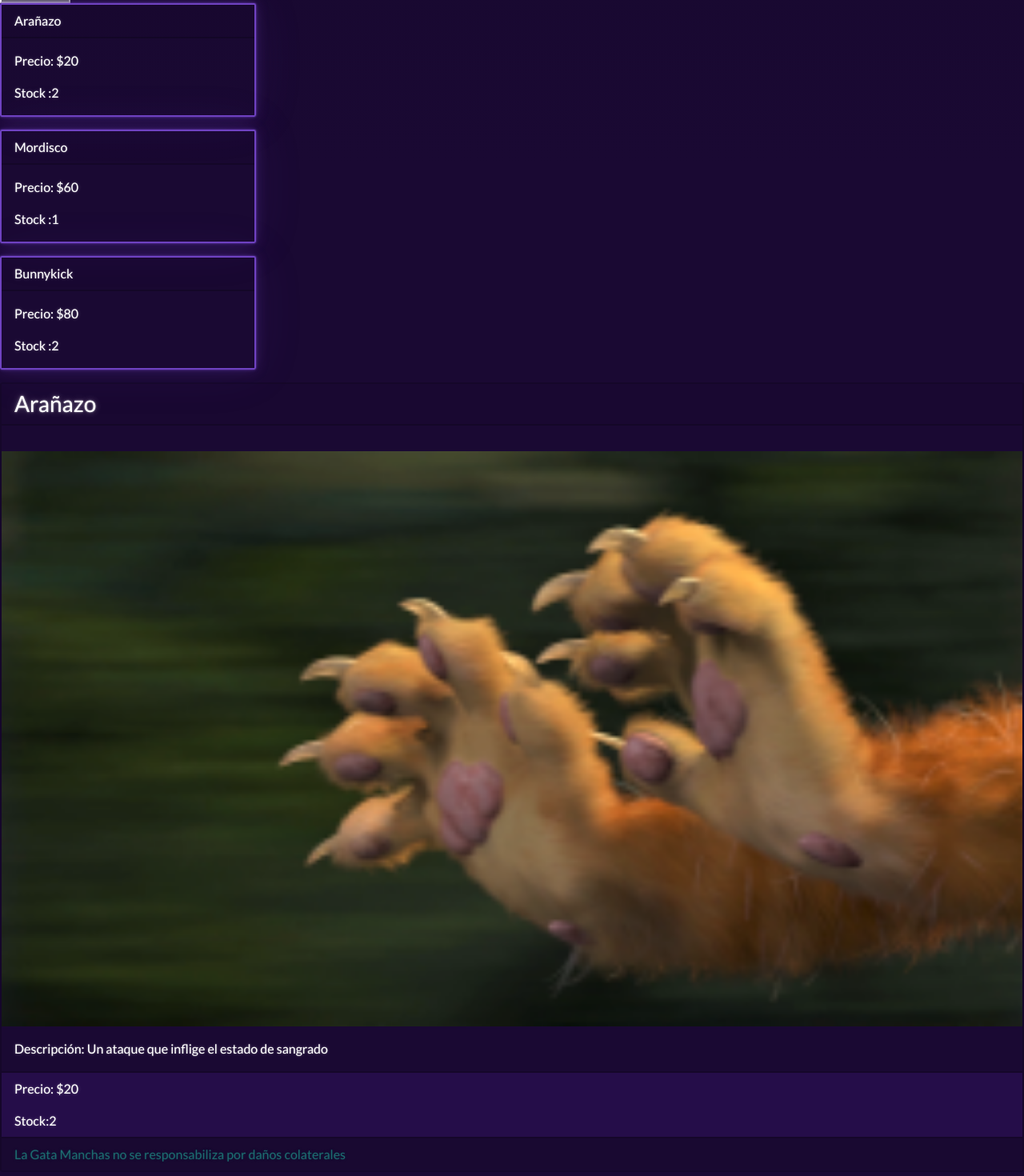
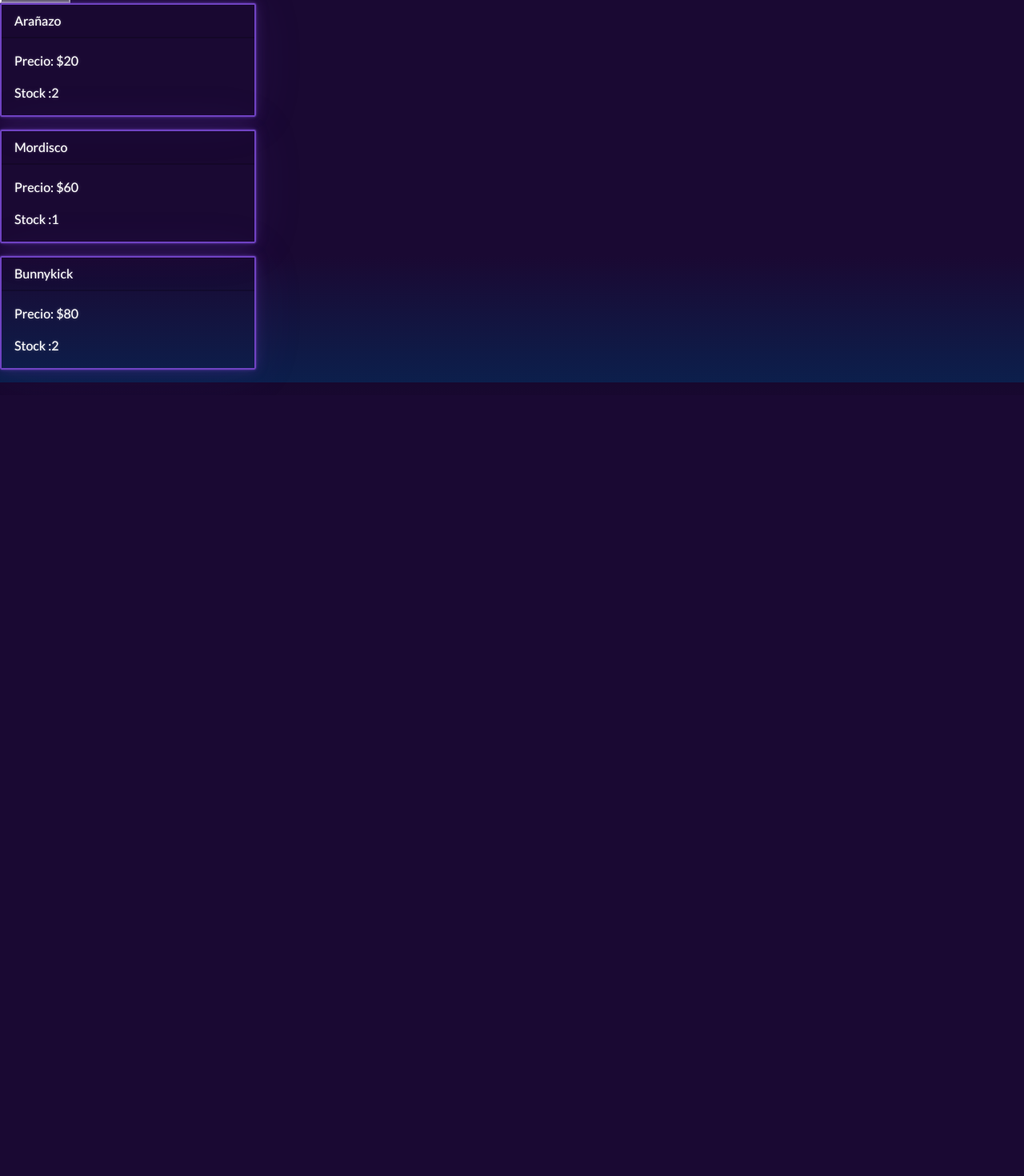
Before and after one commit to ffloresbalaguer/proyectoReact, a React (Create React App) app in the folder my-app/: page / in a window 1280 px wide. Shown: the part 306-1776 px from the top of the page at 80% size. After the commit the page ends 800 px from the top, so only its background shows below. Built offline with nearby package versions, Linux system fonts and the light colour scheme.

Commit message:
MAP Revised

```diff
--- a/my-app/src/components/App.jsx
+++ b/my-app/src/components/App.jsx
@@ -1,14 +1,13 @@
 import './App.css';
 import Navbar from "./Navbar/Navbar";
 import ItemListContainer from './ItemListContainer/ItemListContainer';
-import ItemDetailContainer from './ItemDetailContainer/ItemDetailContainer';
+
 
 function App() {
   return (
     <div>
       <Navbar />
       <ItemListContainer greeting="Bienvenidos a Manchas Store"  />
-      <ItemDetailContainer/>
     </div>
 
   );
--- a/my-app/src/components/Data/Data.js
+++ b/my-app/src/components/Data/Data.js
@@ -1,4 +1,4 @@
-import aranazo1 from "../Data/CatClaws1250.png";
+/*import aranazo1 from "../Data/CatClaws1250.png";
 import mordisco1 from "../Data/CatBite1250.jpg";
 import bunny1 from "../Data/BunnyKick1250.jpg";
 
@@ -8,4 +8,4 @@ const productos = [
     {nombre:"Bunnykick", precio:80, stock:2, image: bunny1, descripcion: "Un ataque combo muy poderoso pero con largo tiempo de recarga"}
 ]
 
-export default productos;
+export default productos;*/
--- a/my-app/src/components/Item/Item.jsx
+++ b/my-app/src/components/Item/Item.jsx
@@ -1,54 +1,21 @@
-import {React, useState, useEffect} from 'react';
-import productos from '../Data/Data';
-
-
-function consultarPromesa(confirmacion) {
-    return new Promise ((res,rej) => {
-        if (confirmacion) {
-            res(productos)
-        } else {
-            rej("Accesso denegado")
-        }
-    })
-}
-
-
-const Item = () => {
-
-    const [Item, setItem] = useState([]);
-
-
-
-    useEffect(() => {
-        consultarPromesa(true)
-    .then(producto=> {
-        const productosJSX = producto.map((producto, indice) =>
-            <div className="card border-primary mb-3" key={indice} style={{maxWidth: '20rem'}}>
-                <div className="card-header">{producto.nombre}</div>
-                    <div className="card-body">
-                    <p className="card-text">Precio: ${producto.precio}</p>
-                    <p className="card-text">Stock :{producto.stock}</p>
-                </div>
-            </div>
-        )
-        setItem(productosJSX)
-    })
-    .catch(error => {
-        console.error(error)
-    })
-    }, []);
+import React from 'react';
 
 
 
 
 
+
+const Item = ({producto}) => {
   return (
-    <>
-    {Item}
-    </>
+    <div className="card border-primary mb-3" key={producto.id} style={{maxWidth: '20rem'}}>
+         <div className="card-header">{producto.nombre}</div>
+                <div className="card-body">
+                <p className="card-text">Precio: ${producto.precio}</p>
+                <p className="card-text">Stock :{producto.stock}</p>
+         </div>
+    </div>
   )
 }
 
 
-
 export default Item;
--- a/my-app/src/components/ItemDetail/ItemDetail.jsx
+++ /dev/null
@@ -1,66 +0,0 @@
-import {React, useState, useEffect} from 'react';
-import productos from '../Data/Data';
-
-
-function consultarPromesa(confirmacion) {
-    return new Promise ((res,rej) => {
-        if (confirmacion) {
-            res(productos)
-        } else {
-            rej("Accesso denegado")
-        }
-    })
-}
-
-
-
-
-const ItemDetail = () => {
-
-    const [itemDetail, setItemDetail] = useState ([]);
-
-    useEffect(() => {
-        consultarPromesa(true)
-    .then(producto => {
-            const productosJSX = producto.map((producto, indice) =>
-            <div>
-                <div className="card mb-3" key={indice}>
-                    <h3 className="card-header">{producto.nombre}</h3>
-                    <div className="card-body">
-                </div>
-                <img src={producto.image} />
-                <div className="card-body">
-                    <p className="card-text">Descripción: {producto.descripcion}</p>
-                </div>
-                <ul className="list-group list-group-flush">
-                    <li className="list-group-item">Precio: ${producto.precio}</li>
-                    <li className="list-group-item">Stock:{producto.stock}</li>
-                </ul>
-                <div className="card-footer text-muted">
-                    La Gata Manchas no se responsabiliza por daños colaterales
-                </div>
-            </div>
-        </div>
-        )
-        setItemDetail(productosJSX)
-        })
-        .catch(error => {
-            console.error(error)
-
-        })
-
-
-    }, []);
-
-
-
-
-
-    return (
-        <>
-            {itemDetail}
-        </>
-    )
-}
-
-export default ItemDetail;
--- a/my-app/src/components/ItemDetailContainer/ItemDetailContainer.jsx
+++ /dev/null
@@ -1,14 +0,0 @@
-import React from 'react';
-import ItemDetail from '../ItemDetail/ItemDetail';
-
-
-
-const ItemDetailContainer = () => {
-    return (
-        <>
-            <ItemDetail/>
-        </>
-    );
-}
-
-export default ItemDetailContainer;
--- a/my-app/src/components/ItemList/ItemList.jsx
+++ b/my-app/src/components/ItemList/ItemList.jsx
@@ -1,11 +1,16 @@
 import React from 'react';
 import Item from '../Item/Item';
 
-const ItemList = () => {
+const ItemList = ({list}) => {
   return (
-    <>
-    <Item/>
-    </>
+
+    <div>
+      {list.map((producto) => (
+        <Item producto={producto} key={producto.id} />
+      ))}
+    </div>
+
+
   )
 }
 
--- a/my-app/src/components/ItemListContainer/ItemListContainer.jsx
+++ b/my-app/src/components/ItemListContainer/ItemListContainer.jsx
@@ -1,10 +1,44 @@
-import React from 'react'
+import {React, useState, useEffect} from 'react'
 import Counter from '../ItemCount/ItemCount'
-import ItemDetailContainer from '../ItemDetailContainer/ItemDetailContainer'
 import ItemList from '../ItemList/ItemList'
 
 
+const arrayProductos = [
+    {nombre:"Arañazo", precio:20, stock:2},
+    {nombre:"Mordisco", precio:60, stock:1},
+    {nombre:"Bunnykick", precio:80, stock:2}
+]
+
+function consultarPromesa(confirmacion) {
+    return new Promise ((res,rej) => {
+        if (confirmacion) {
+            res(arrayProductos)
+        } else {
+            rej("Accesso denegado")
+        }
+    })
+}
+
+
 const ItemListContainer = ({greeting}) => {
+
+    const [productos, setProductos] = useState([]);
+
+    useEffect(() => {
+        consultarPromesa(true)
+    .then(producto=> {
+
+        setProductos(producto)
+    })
+    .catch(error => {
+        console.error(error)
+    })
+    }, []);
+
+
+
+
+
     function onAdd (count){
         alert(`Te estas llevando ${count} Manchas`)
 
@@ -18,10 +52,7 @@ const ItemListContainer = ({greeting}) => {
                 <Counter stock={7} onAdd={onAdd}/>
             </div>
             <div>
-                <ItemList/>
-            </div>
-            <div>
-                <ItemDetailContainer/>
+                <ItemList list= {productos}/>
             </div>
         </div>
 
```
